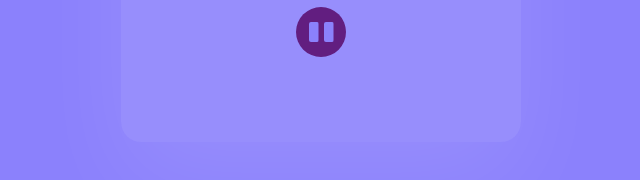
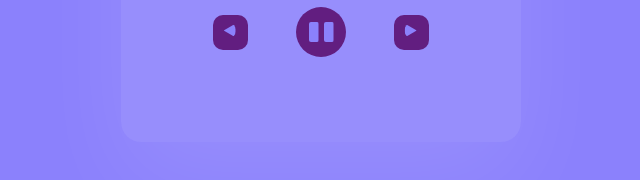
Before and after one commit to iamwairimu/Streamplay, a website: page index.html in a window 1280 px wide. Shown: the part 558-738 px from the top of the page, without its empty margins (319-959 px from the left). Drawn offline with Linux system fonts and the light colour scheme; a web font is replaced by a local one.

Commit message:
buttons done

```diff
--- a/index.html
+++ b/index.html
@@ -17,10 +17,12 @@
         <span class="period">00:00</span>
       </div>
       <div class="control">
+        <button class="pst back"></button>
         <button class="play">
           <span></span>
           <span></span>
         </button>
+        <button class="pst next"></button>
       </div>
     </div>
     <script src="script.js"></script>
--- a/style.css
+++ b/style.css
@@ -67,9 +67,9 @@ body {
   right: 0;
 }
 .control {
-  width: 100%;
+  width: 60%;
   display: flex;
-  justify-content: center;
+  justify-content: space-between;
   align-items: center;
   margin: auto;
   margin-top: 10px;
@@ -123,3 +123,37 @@ body {
     box-shadow: 0 0 0 5px rgba(255, 255, 255, 0.5);
   }
 }
+.pst {
+  width: 35px;
+  height: 35px;
+  background: #621e80;
+  border-radius: 10px;
+  display: flex;
+  justify-content: center;
+  align-items: center;
+  border: none;
+  cursor: pointer;
+  position: relative;
+}
+.back::before {
+  content: "";
+  position: absolute;
+  top: 45%;
+  left: 45%;
+  transform: translate(-45%, -45%) rotate(-90deg);
+  border-bottom: 12px solid #8b81fc;
+  border-left: 7px solid transparent;
+  border-right: 7px solid transparent;
+  border-radius: 10px;
+}
+.next::before {
+  content: "";
+  position: absolute;
+  top: 45%;
+  left: 45%;
+  transform: translate(-45%, -45%) rotate(90deg);
+  border-bottom: 12px solid #8b81fc;
+  border-left: 7px solid transparent;
+  border-right: 7px solid transparent;
+  border-radius: 10px;
+}
```
Also changed, not shown: Images/Back.png (added), Images/next.png (added), 2 other files.
